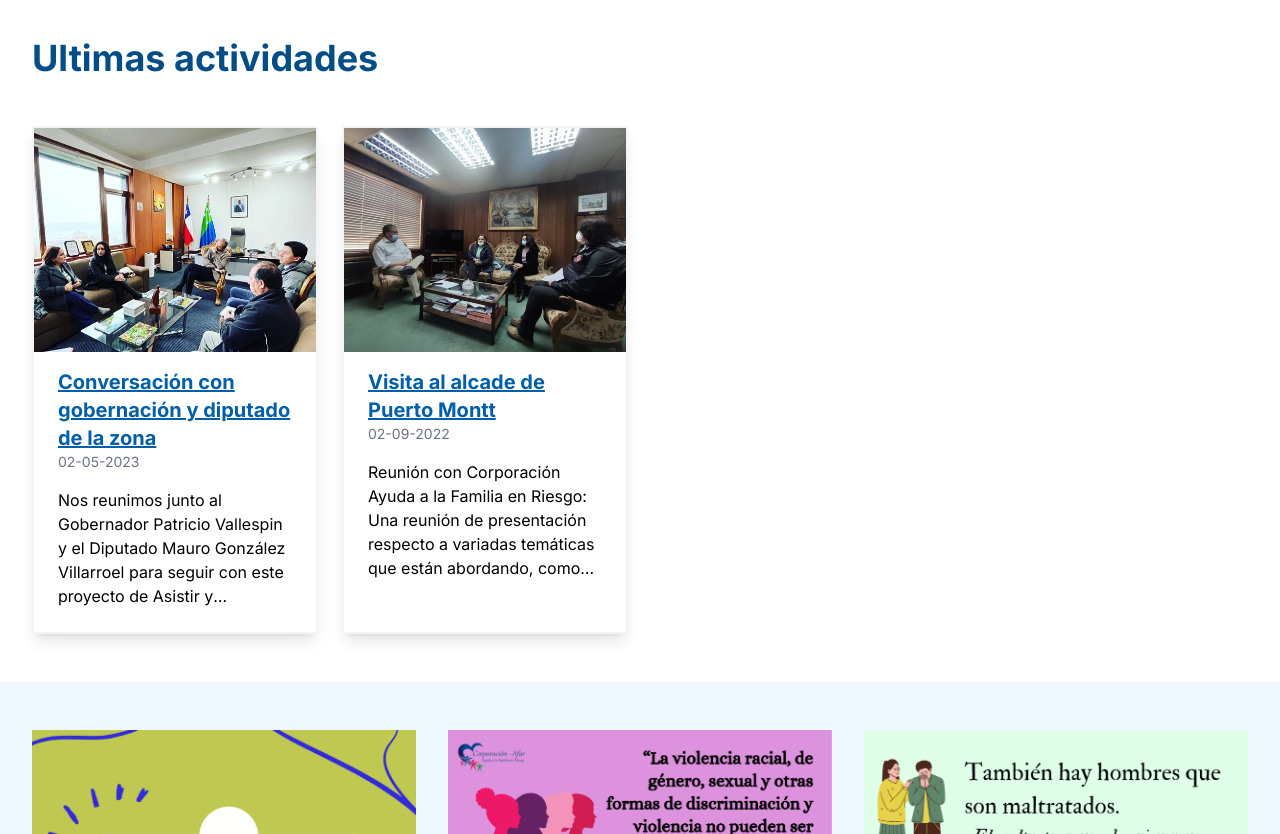
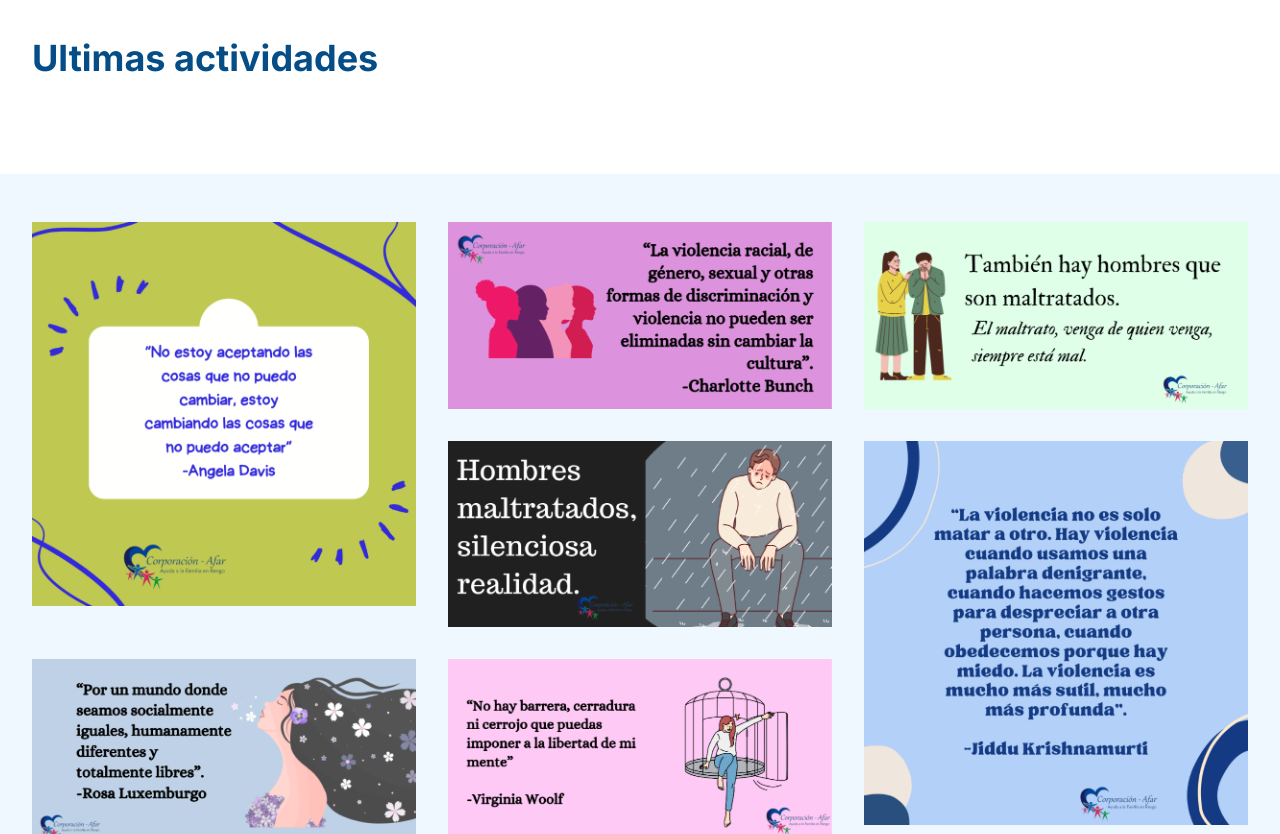
Before and after one commit to Ezfeik/corporacion-afar-website, a Next.js app: page / in a window 1280 px wide. Shown: the part 700-1534 px from the top of the page. Built offline with nearby package versions, Linux system fonts and the light colour scheme.

Commit message:
Change to index to show only last news instead of articles

```diff
--- a/src/components/sections/IndexNewsCardList.tsx
+++ b/src/components/sections/IndexNewsCardList.tsx
@@ -10,11 +10,14 @@ export const IndexNewsCardList = function() {
 
   useEffect(() => {
     setLoading(true);
-    setData(newsData.sort((a, b) => {
-      const dateA: any = new Date(a.date);
-      const dateB: any = new Date(b.date);
-      return dateB - dateA;
-    }).slice(0, 2));
+    setData(newsData
+      .filter((news) => news.type === "news")
+      .sort((a, b) => {
+        const dateA: any = new Date(a.date);
+        const dateB: any = new Date(b.date);
+        return dateB - dateA;
+      })
+      .slice(0, 4));
     setLoading(false);
   }, [])
 
```
